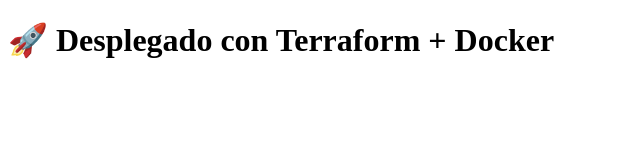
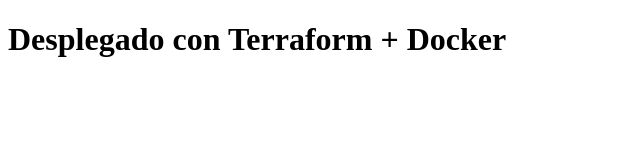
Before and after one commit to samuelrojasm/demo_terraform_docker, a plain HTML site: page labs_iniciales/03_image_from_dockerfile/index.html in a window 1280 px wide. Shown: the whole page, without its empty margins (0-640 px from the left). Drawn offline with Linux system fonts and the light colour scheme.

Commit message:
demo_tf_docker

```diff
--- a/labs_iniciales/03_image_from_dockerfile/index.html
+++ b/labs_iniciales/03_image_from_dockerfile/index.html
@@ -2,6 +2,6 @@
 <html>
   <head><title>Hello from Terraform Docker</title></head>
   <body>
-    <h1>🚀 Desplegado con Terraform + Docker</h1>
+    <h1>Desplegado con Terraform + Docker</h1>
   </body>
 </html>
```
Also changed, not shown: 2 other files.
